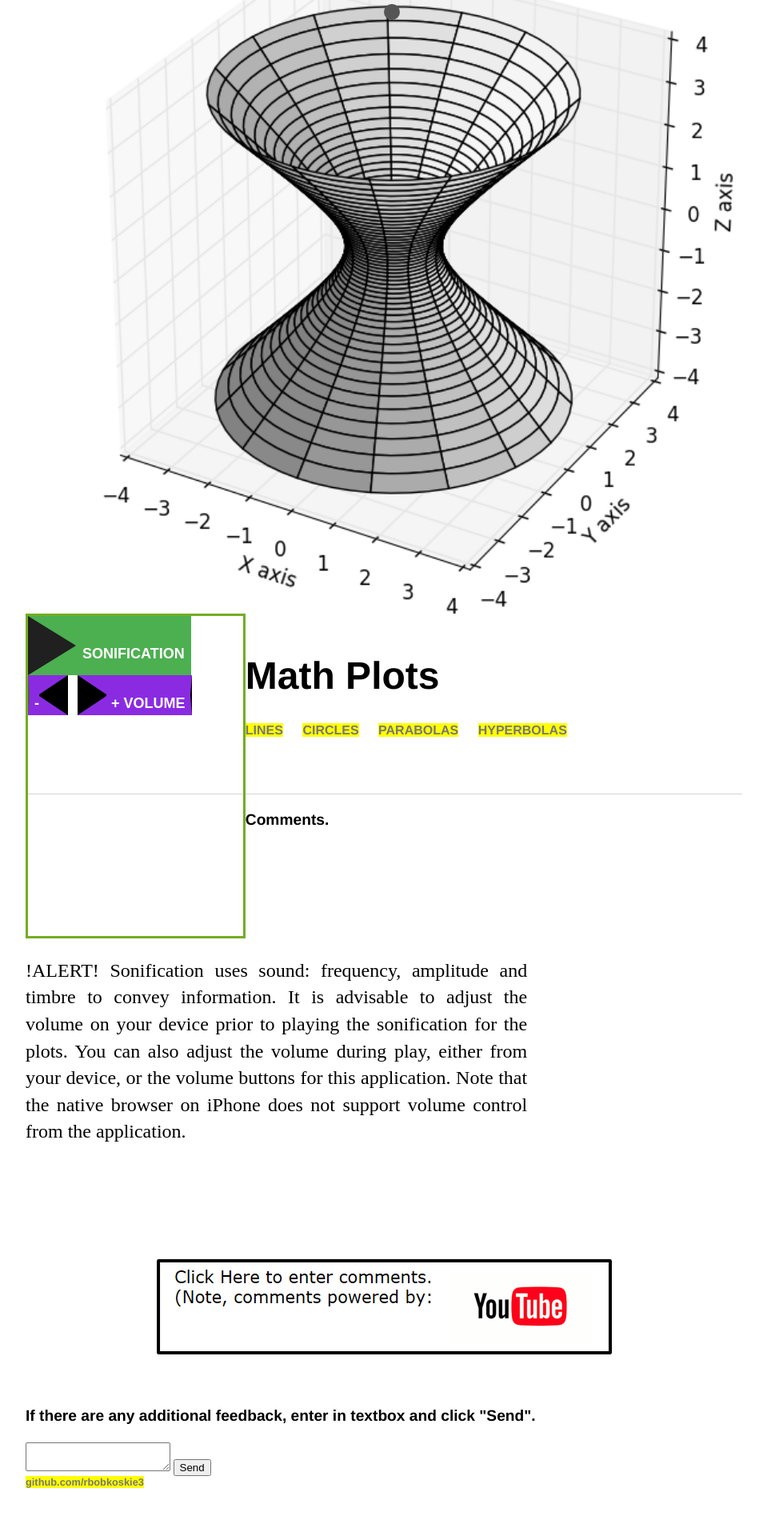
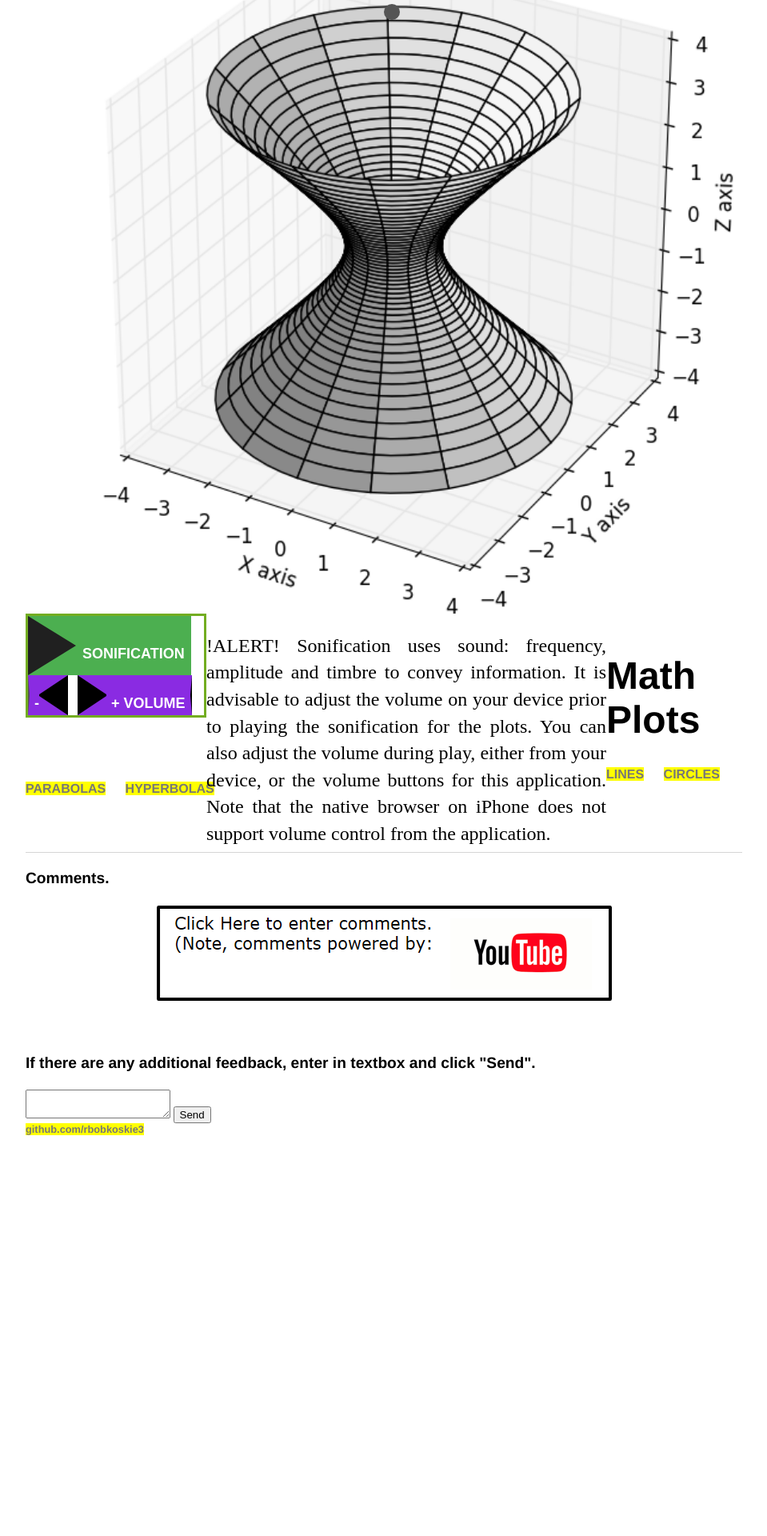
Before and after one commit to rbobkoskie3/rbobkoskie3.github.io, a Jekyll site: the page built from index.html, in a window 1280 px wide. Shown: the part 976-2896 px from the top of the page at 80% size, without its empty margins (160-1119 px from the left). Built offline with Jekyll 4.4.1, drawn with Linux system fonts in a browser that asks for light colours; after the commit the page ends 2455 px from its top, so only the background shows below that.

Commit message:
Add files via upload

```diff
--- a/index.html
+++ b/index.html
@@ -269,20 +269,32 @@ title: Math, Sonification, Plots
         */
 
         .floatButton {
-            width:30%;
-            height:400px;
+            //width:30%;
+            //height:400px;
+            //float:left;
+
+            width: 220px;
+            height: 100%;
+            // transform: scale(.5, .5);
+            // display:inline-block;
             float:left;
             border: 3px solid #73AD21;
-
-
         }
 
         .floatWarning {
-            width:70%;
-            height:400px;
+            //width:70%;
+            //height:400px;
+            //float:left;
+
+            width: 500px;
+            height: 200px;
+            //display:inline-block;
             float:left;
-
-
+            position:relative;
+            // position:absolute;
+            //overflow-y: scroll;
+            // padding: 0px 10px 0px 10px;
+            // border: 3px solid #73AD21;
         }
     </style>
 </head>
```
